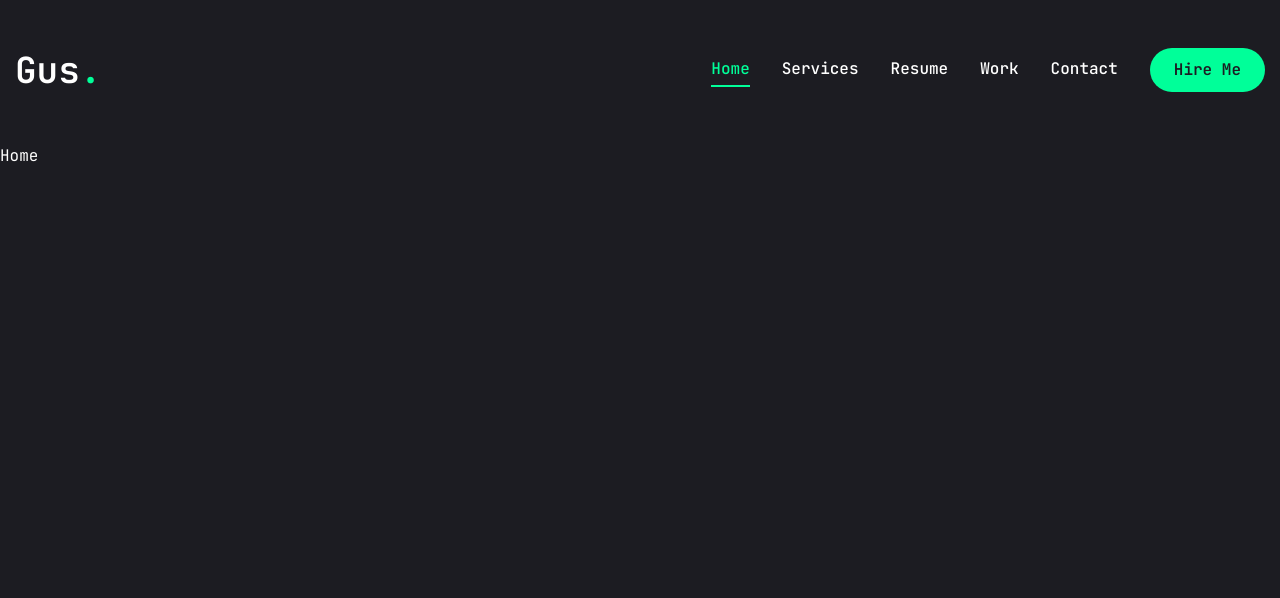
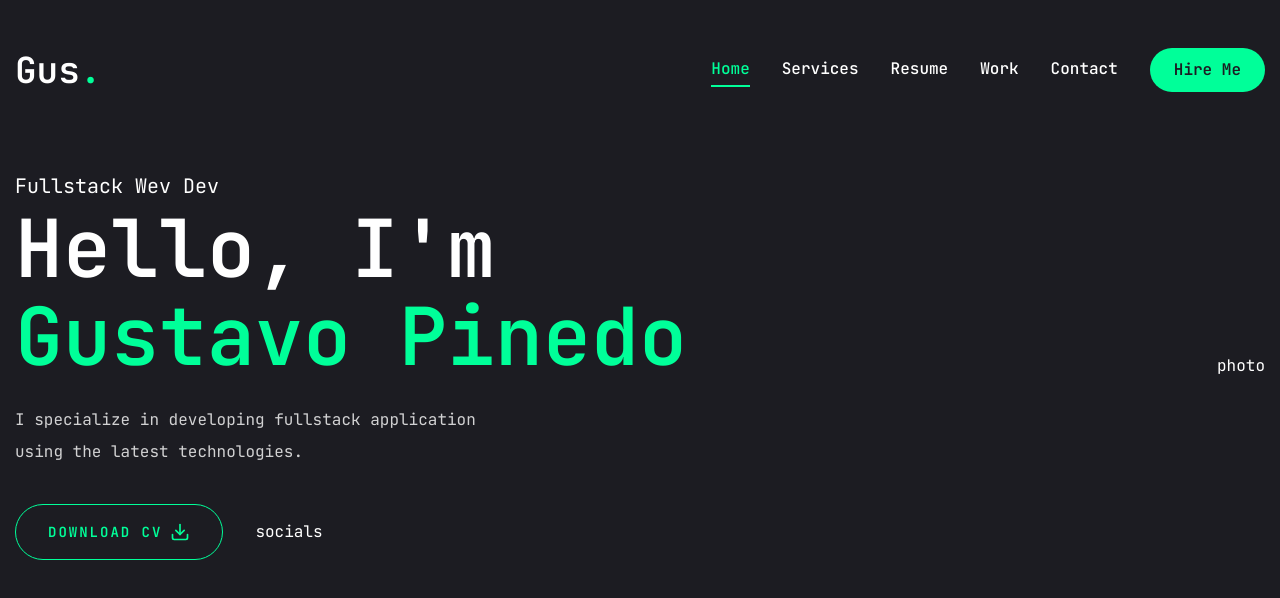
Before and after one commit to gus-pi/next-portfolio, a Next.js app: page / in a window 1280 px wide. Shown: the top 598 px of the page. Built offline with nearby package versions, Linux system fonts and the light colour scheme.

Commit message:
start homepage

```diff
--- a/src/app/globals.css
+++ b/src/app/globals.css
@@ -6,4 +6,13 @@
   body {
     @apply font-primary bg-primary text-white leading-loose;
   }
+  .h1 {
+    @apply text-[48px] xl:text-[80px] leading-[1.1] font-semibold;
+  }
+  .h2 {
+    @apply text-[36px] xl:text-[48px] leading-[1.1] font-semibold;
+  }
+  .h3 {
+    @apply text-[20px] xl:text-[24px] leading-[1.1] font-semibold;
+  }
 }
--- a/src/app/page.tsx
+++ b/src/app/page.tsx
@@ -1,3 +1,38 @@
-export default function Home() {
-  return <div>Home</div>;
-}
+import { Button } from '@/components/ui/button';
+import { FiDownload } from 'react-icons/fi';
+
+const Home = () => {
+  return (
+    <section className="h-full">
+      <div className="container mx-auto h-full">
+        <div className="flex flex-col xl:flex-row items-center justify-between xl:pt-8 xl:pb-24">
+          <div className="text-center xl:text-left">
+            <span className="text-xl">Fullstack Wev Dev</span>
+            <h1 className="h1 mb-6">
+              Hello, I'm <br />{' '}
+              <span className="text-accent">Gustavo Pinedo</span>
+            </h1>
+            <p className="max-w-[500px] mb-9 text-white/80">
+              I specialize in developing fullstack application using the latest
+              technologies.
+            </p>
+            <div className="flex flex-col xl:flex-row items-center gap-8">
+              <Button
+                variant="outline"
+                size="lg"
+                className="uppercase flex items-center gap-2"
+              >
+                <span>Download CV</span>
+                <FiDownload className="text-xl" />
+              </Button>
+              <div className="mb-8 xl:mb-0">socials</div>
+            </div>
+          </div>
+          <div>photo</div>
+        </div>
+      </div>
+    </section>
+  );
+};
+
+export default Home;
--- a/src/components/MobileNav.tsx
+++ b/src/components/MobileNav.tsx
@@ -44,8 +44,9 @@ const MobileNav = () => {
           </Link>
         </div>
         <nav className="flex flex-col justify-center items-center gap-8">
-          {links.map((link) => (
+          {links.map((link, index) => (
             <Link
+              key={index}
               href={link.path}
               className={`${
                 link.path === pathname && 'text-accent border-b-2 border-accent'
```
